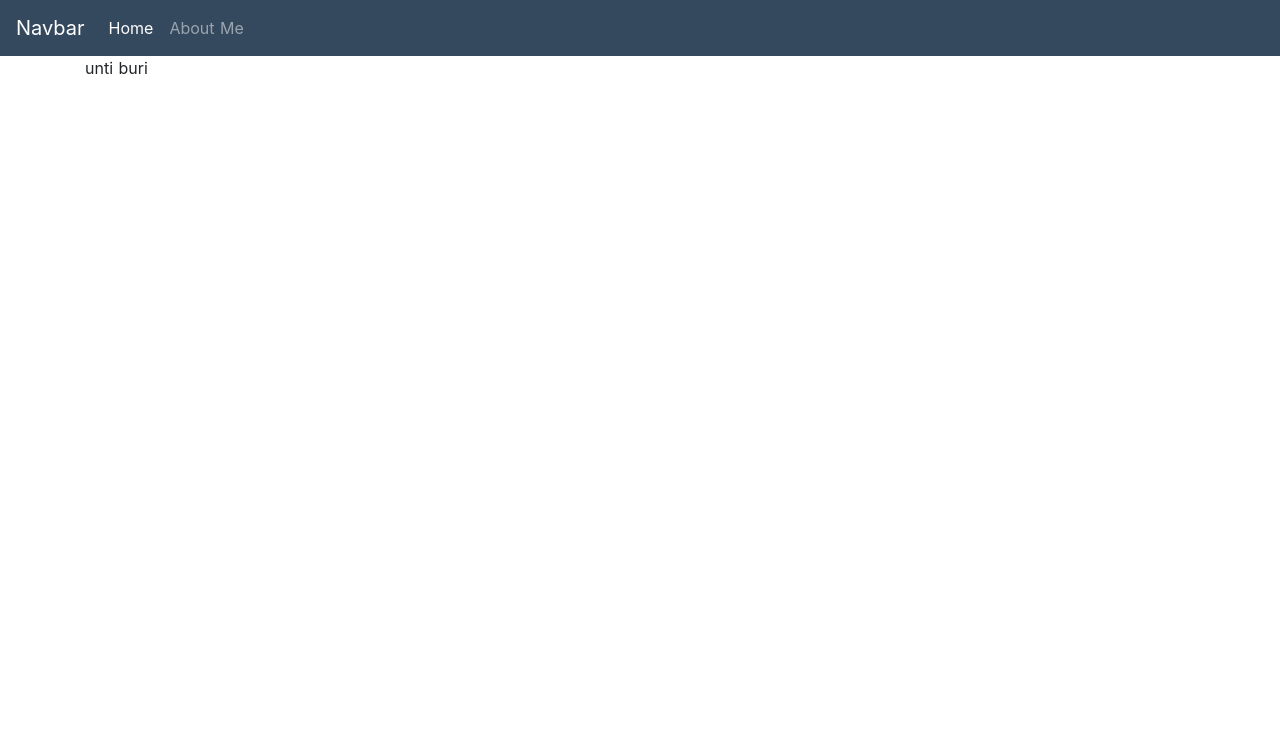
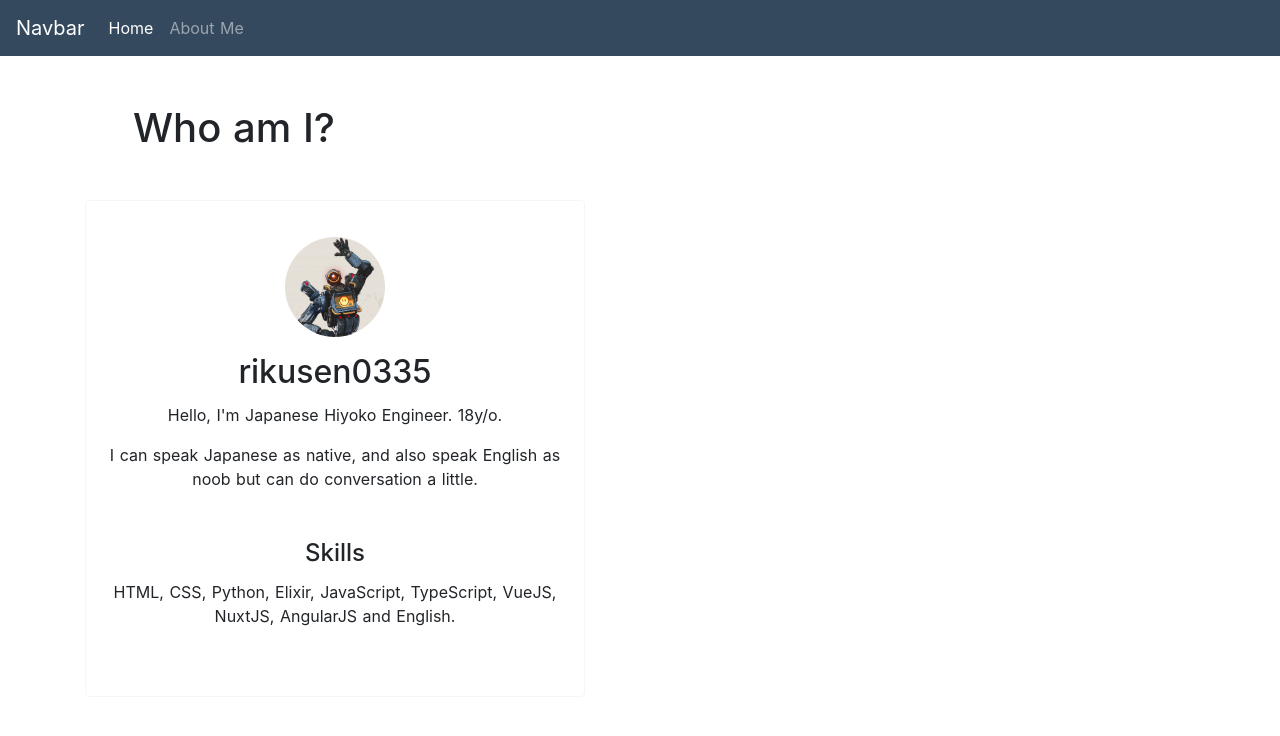
Before and after one commit to rikusen0335/nuxtlog, a Nuxt app: page /aboutme in a window 1280 px wide. Shown: the top 736 px of the page. Built offline with nearby package versions, Linux system fonts and the light colour scheme.

Commit message:
add: aboutme page

```diff
--- a/pages/aboutme.vue
+++ b/pages/aboutme.vue
@@ -1,5 +1,37 @@
 <template>
   <div class="container">
-    <p>unti buri</p>
+    <div>
+      <h1 class="title m-5">Who am I?</h1>
+      <div>
+        <div class="card">
+          <div class="card-body text-center">
+            <p class="mt-3">
+              <img
+                src="/pathfinder.jpg"
+                alt="card image">
+            </p>
+            <h2 class="card-title">rikusen0335</h2>
+            <p class="card-text">Hello, I'm Japanese Hiyoko Engineer. 18y/o.</p>
+            <p class="card-text mb-5">I can speak Japanese as native, and also speak English as noob but can do conversation a little.</p>
+            <h4 class="card-title">Skills</h4>
+            <p class="card-text mb-5">HTML, CSS, Python, Elixir, JavaScript, TypeScript, VueJS, NuxtJS, AngularJS and English.</p>
+          </div>
+        </div>
+      </div>
+    </div>
   </div>
 </template>
+
+<style lang="scss" scoped>
+.card {
+  width: 500px;
+  border: 1px solid #f2f8f9;
+
+  img {
+    width: 100px;
+    height: 100px;
+    border-radius: 50%;
+    object-fit: cover;
+  }
+}
+</style>
```
Also changed, not shown: static/pathfinder.jpg (added).
